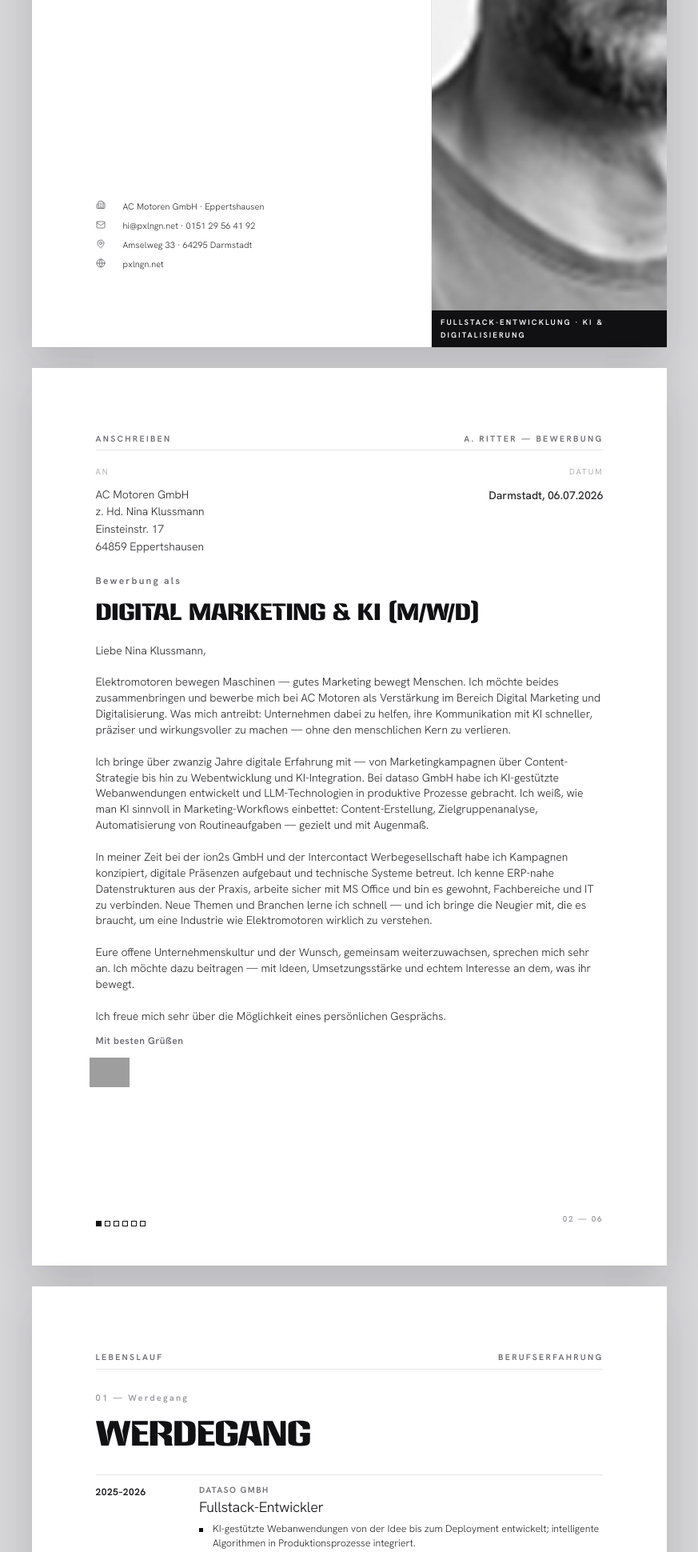
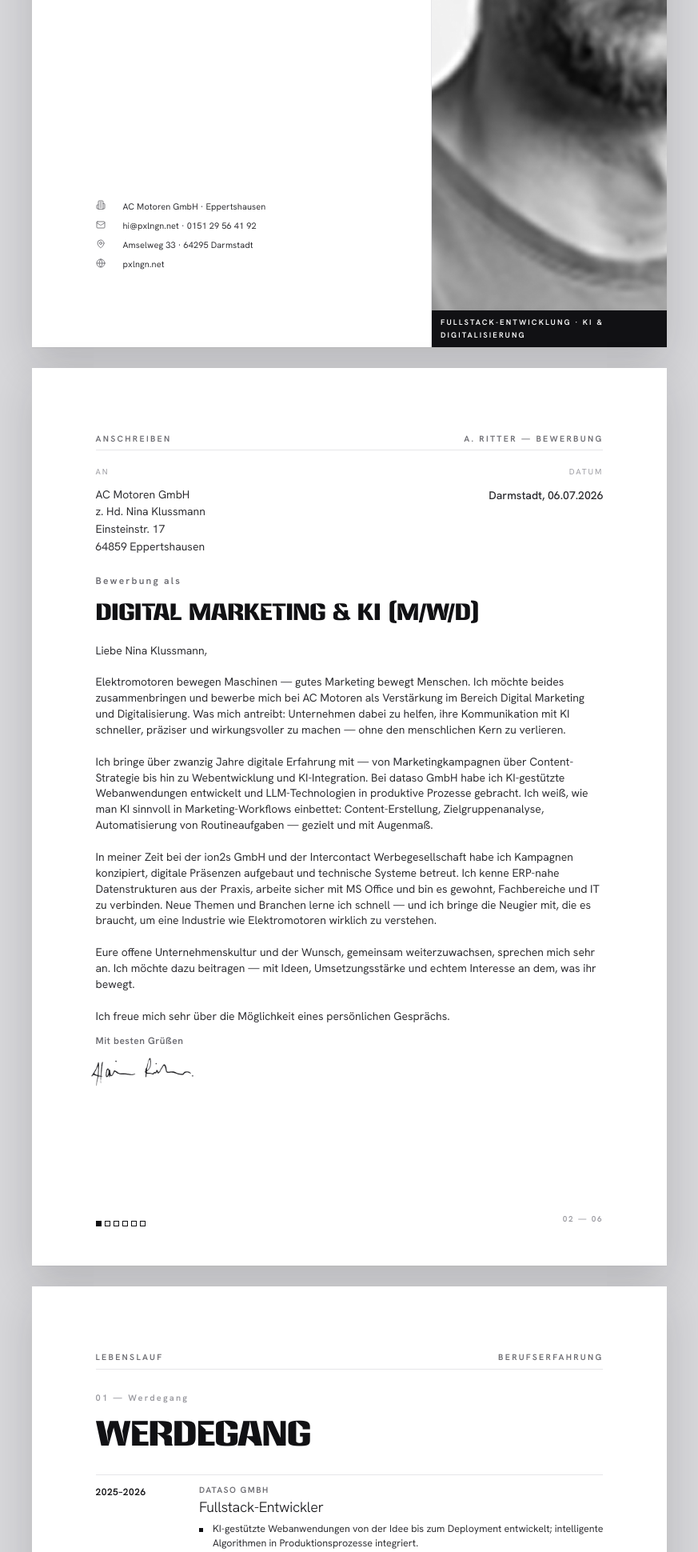
Before and after one commit to darkjive/Jobschleuse, a Python web app: template templates/bewerbung.html in a window 1280 px wide. Shown: the part 731-2671 px from the top of the page at 80% size, without its empty margins (203-1076 px from the left). Run offline with Jinja, Linux system fonts and the light colour scheme; the template is opened without the code that fills it, so the values that code supplies are empty; some libraries are stand-ins or nearby versions; grey boxes are pictures that could not be loaded.

Commit message:
fix(templates): Schriften, Icons und Unterschrift liegen lokal bei
Die Vorlage holte die Icons von unpkg.com und verliess sich auf eine
installierte Schrift "Hanken Grotesk" — die es hier gar nicht gibt. Folgen:
ohne Netz fehlten die Icons, und beim Druck griff der Systemfallback. Im
bisherigen PDF landete der Fliesstext deshalb als Vektorpfad statt als Text;
Bewerbermanagement-Systeme lesen daraus nichts.

Jetzt: 14 Lucide-Icons als Inline-SVG, Hanken Grotesk als variabler Schnitt
unter assets/fonts, wiederhergestellte signature.png. Das Schlussblatt lief
gut 5mm ueber A4 und schob seine Fusszeile auf ein siebtes Blatt — der
Abstand vor dem Schlussabsatz ist im Druck entsprechend kleiner.

Claude-Session: https://claude.ai/code/session_01DKfZAXjTDbXhKVQzL3HrLd

```diff
--- a/templates/styles.css
+++ b/templates/styles.css
@@ -8,6 +8,37 @@
   src:url("assets/fonts/Anklepants.ttf") format("truetype");
   font-weight:normal;
   font-style:normal;
+  font-display:swap;
+}
+
+/* Hanken Grotesk liegt lokal bei, statt sich auf eine installierte Schrift
+   zu verlassen. Ohne das griff der Systemfallback: das Layout lief auf sieben
+   Seiten, und beim PDF-Druck landete der Fliesstext als Vektorpfad im
+   Dokument — fuer Bewerbermanagement-Systeme unlesbar.
+   Variabler Schnitt, weil die Vorlage Zwischengewichte (340/360/380) nutzt. */
+@font-face{
+  font-family:"Hanken Grotesk";
+  src:url("assets/fonts/hanken-grotesk-latin-wght-normal.woff2") format("woff2-variations");
+  font-weight:100 900;
+  font-style:normal;
+  font-display:swap;
+  unicode-range:U+0000-00FF,U+0131,U+0152-0153,U+02BB-02BC,U+02C6,U+02DA,U+02DC,U+0304,U+0308,U+0329,U+2000-206F,U+20AC,U+2122,U+2191,U+2193,U+2212,U+2215,U+FEFF,U+FFFD;
+}
+
+@font-face{
+  font-family:"Hanken Grotesk";
+  src:url("assets/fonts/hanken-grotesk-latin-ext-wght-normal.woff2") format("woff2-variations");
+  font-weight:100 900;
+  font-style:normal;
+  font-display:swap;
+  unicode-range:U+0100-02BA,U+02BD-02C5,U+02C7-02CC,U+02CE-02D7,U+02DD-02FF,U+0304,U+0308,U+0329,U+1D00-1DBF,U+1E00-1E9F,U+1EF2-1EFF,U+2020,U+20A0-20AB,U+20AD-20C0,U+2113,U+2C60-2C7F,U+A720-A7FF;
+}
+
+@font-face{
+  font-family:"Hanken Grotesk";
+  src:url("assets/fonts/hanken-grotesk-latin-wght-italic.woff2") format("woff2-variations");
+  font-weight:100 900;
+  font-style:italic;
   font-display:swap;
 }
 
@@ -396,6 +427,11 @@ a{ color:inherit; text-decoration:none; }
 /* ---------- print ---------- */
 @media print{
   @page{ size:A4; margin:0; }
+
+  /* Das Schlussblatt lief um gut 5mm ueber A4 hinaus und schob seine
+     Fusszeile auf ein siebtes, sonst leeres Blatt. Etwas weniger Luft vor
+     dem Schlussabsatz genuegt; die uebrigen Blaetter bleiben unberuehrt. */
+  .sheet:last-child .note{ margin-top:5.5mm; }
   body{ background:#fff; }
   .doc{ gap:0; padding:0; }
   .sheet{ box-shadow:none; margin:0; page-break-after:always; break-after:page; }
```
Also changed, not shown: templates/bewerbung.html (+14 -16 lines), templates/assets/fonts/hanken-grotesk-latin-ext-wght-normal.woff2 (added), templates/assets/fonts/hanken-grotesk-latin-wght-italic.woff2 (added), templates/assets/fonts/hanken-grotesk-latin-wght-normal.woff2 (added), templates/assets/signature.png (added).
